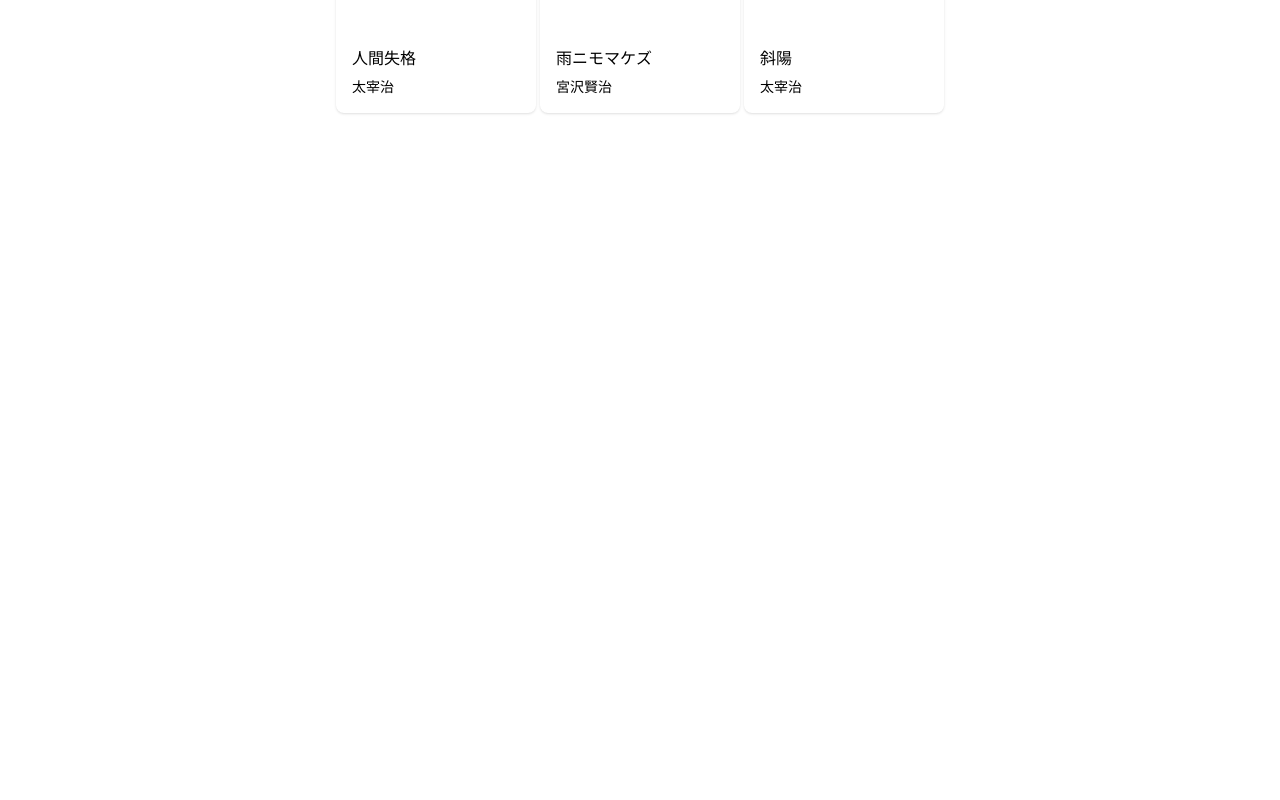
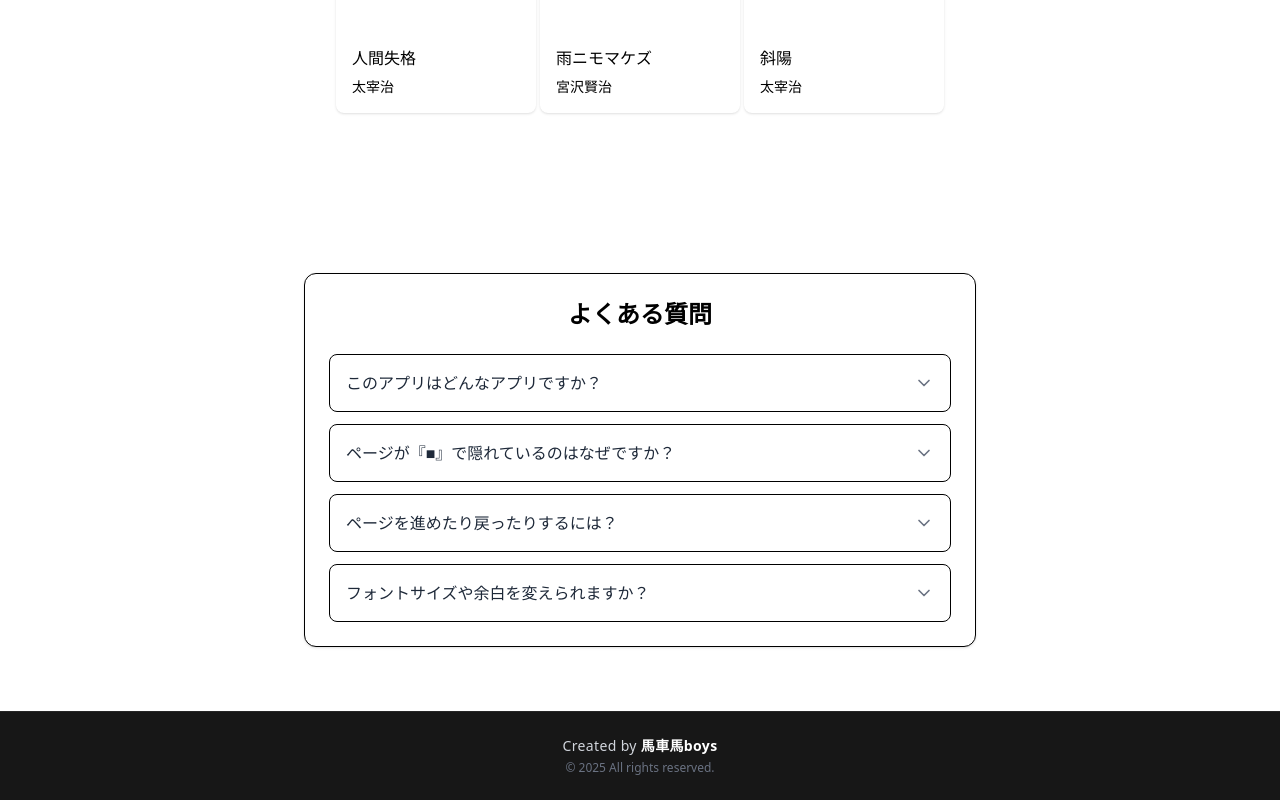
Before and after one commit to jphacks/sd_2505, a Next.js app in the folder frontend/: page / in a window 1280 px wide. Shown: the part 9074-9874 px from the top of the page. Before the commit the page ends 9299 px from the top, so only its background shows below. Built offline with nearby package versions, Linux system fonts and the light colour scheme.

Commit message:
Update mainpage

```diff
--- /dev/null
+++ b/frontend/src/app/components/FAQ.tsx
@@ -0,0 +1,62 @@
+// src/components/FAQ.tsx
+"use client";
+import { useState } from "react";
+import { ChevronDown } from "lucide-react";
+
+const faqItems = [
+  {
+    question: "このアプリはどんなアプリですか？",
+    answer:
+      "小説や文学作品を縦書きで快適に読めるように設計されたリーディングアプリです。ページごとに進行し、アンロック機能で順番に読めるようになっています。",
+  },
+  {
+    question: "ページが『■』で隠れているのはなぜですか？",
+    answer:
+      "ロック中のページだからです。物語を進めると自動的にアンロックされ、本文が表示されます。",
+  },
+  {
+    question: "ページを進めたり戻ったりするには？",
+    answer:
+      "画面左右の『←』『→』ボタンでページを切り替えられます。スマホではスワイプにも対応予定です。",
+  },
+  {
+    question: "フォントサイズや余白を変えられますか？",
+    answer:
+      "今後のアップデートで調整機能を追加予定です。現在は固定サイズでの表示です。",
+  },
+];
+
+export default function FAQ() {
+  const [openIndex, setOpenIndex] = useState<number | null>(null);
+
+  return (
+    <section className="max-w-2xl mx-auto mt-12 p-6 bg-white rounded-xl shadow-sm border">
+      <h2 className="text-2xl font-semibold mb-6 text-center">よくある質問</h2>
+      <ul className="space-y-3">
+        {faqItems.map((item, index) => (
+          <li
+            key={index}
+            className="border rounded-lg p-4 cursor-pointer hover:bg-gray-50 transition"
+            onClick={() =>
+              setOpenIndex(openIndex === index ? null : index)
+            }
+          >
+            <div className="flex justify-between items-center">
+              <span className="font-medium text-gray-800">{item.question}</span>
+              <ChevronDown
+                className={`w-5 h-5 text-gray-500 transition-transform ${
+                  openIndex === index ? "rotate-180" : ""
+                }`}
+              />
+            </div>
+            {openIndex === index && (
+              <p className="mt-3 text-gray-700 text-sm leading-relaxed">
+                {item.answer}
+              </p>
+            )}
+          </li>
+        ))}
+      </ul>
+    </section>
+  );
+}
--- /dev/null
+++ b/frontend/src/app/components/footer.tsx
@@ -0,0 +1,15 @@
+// src/components/Footer.tsx
+export default function Footer() {
+  return (
+    <footer className="mt-16 bg-neutral-900 text-gray-300 py-6 text-center border-t border-neutral-800">
+      <div className="max-w-4xl mx-auto px-4">
+        <p className="text-sm font-medium tracking-wide">
+          Created by <span className="text-white font-semibold">馬車馬boys</span>
+        </p>
+        <p className="mt-1 text-xs text-gray-500">
+          © {new Date().getFullYear()} All rights reserved.
+        </p>
+      </div>
+    </footer>
+  );
+}
--- a/frontend/src/app/page.tsx
+++ b/frontend/src/app/page.tsx
@@ -3,6 +3,8 @@ import { useState, useEffect } from 'react';
 import { BookCard } from './bookCard';
 import { getCurrentlyReadingBooks, getOtherBooks } from './lib/books';
 import { mockBooks } from './mock/books';
+import FAQ from './components/FAQ';
+import Footer from './components/footer';
 
 const currentReadings = getCurrentlyReadingBooks();
 const otherBooks = getOtherBooks();
@@ -43,6 +45,8 @@ export default function Home() {
           </div>
       </section>
     </div>
+    <FAQ/>
+    <Footer/>
     </div>
   );
 }
```
Also changed, not shown: frontend/package.json (+7 -6 lines), 1 other file (tests, documents, lock files or other folders).
